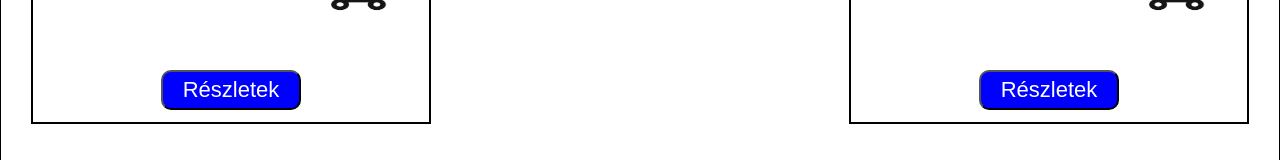
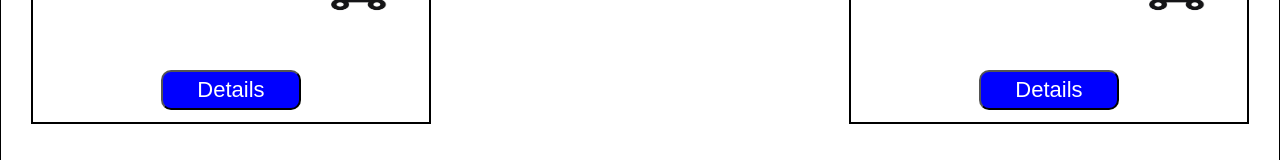
Before and after one commit to folza1/react-modulzaro, a React (Create React App) app: page / in a window 1280 px wide. Shown: the part 506-666 px from the top of the page. Built offline with nearby package versions, Linux system fonts and the light colour scheme.

Commit message:
Error at braces

```diff
--- a/src/App.js
+++ b/src/App.js
@@ -41,15 +41,17 @@ function App() {
             </div>
             <div id="reszletek">
               <button id="buttonDetails" onClick={handleClick}>
-                Részletek
+                Details
               </button>
             </div>
           </div>
         ))}
         {isShown && (
           <div id="window" onClick={handleClickClose}>
-            <div className="details">Részletek</div>
-            <div className="close">Bezárás</div>
+            <div className="details">
+              Details like obj.title in curly braces
+            </div>
+            <div className="close">Close</div>
           </div>
         )}
       </div>
```
